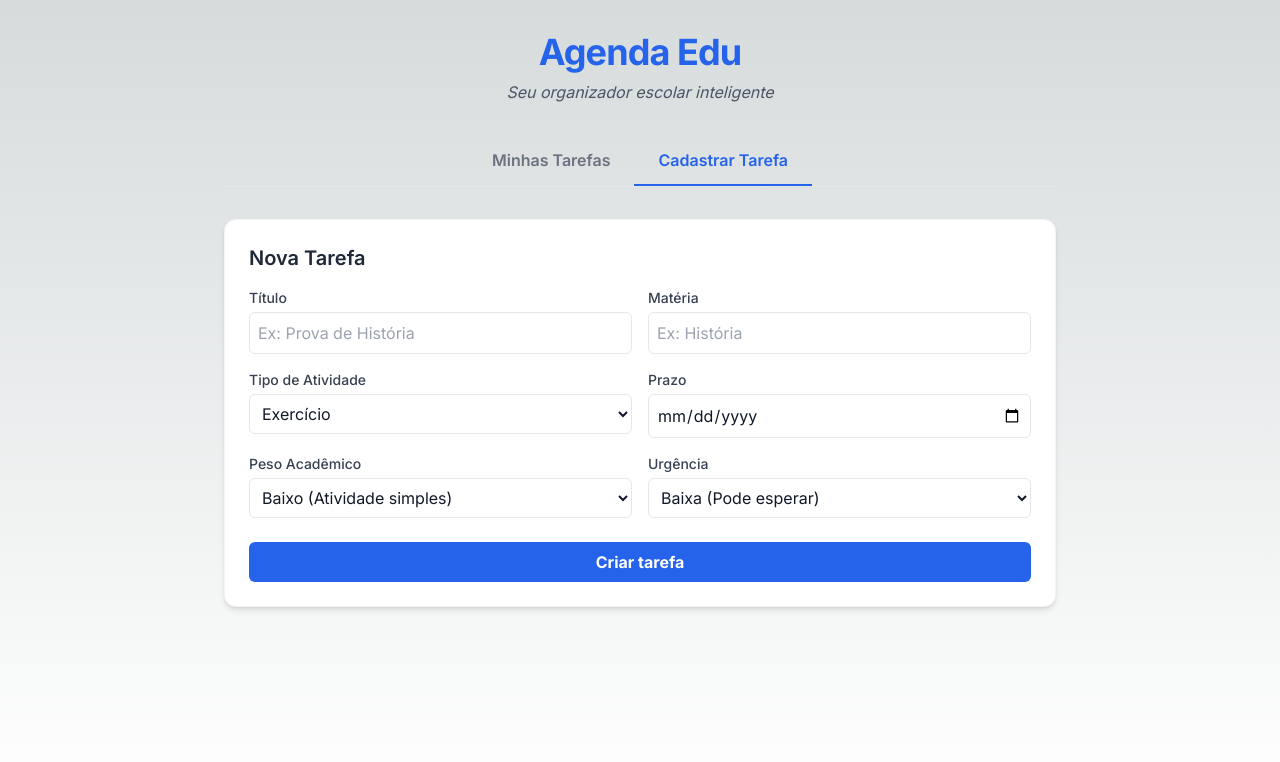
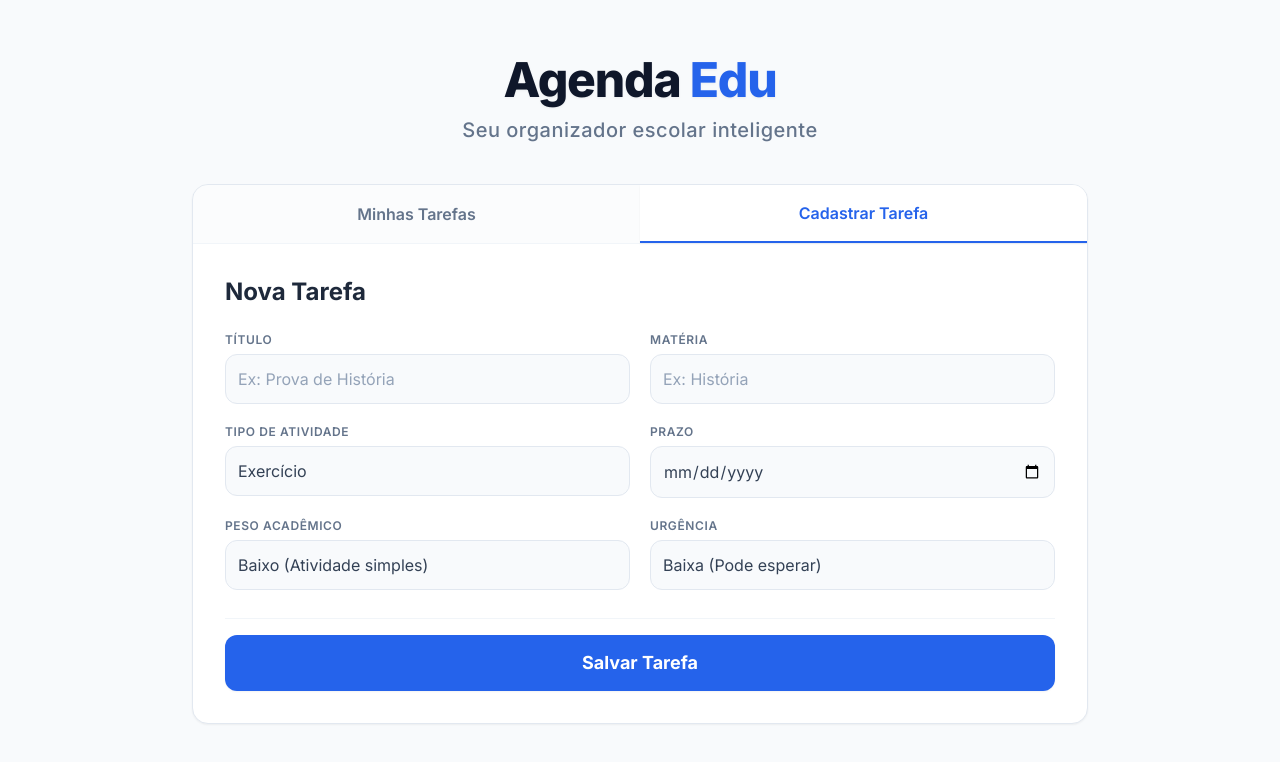
Before and after one commit to jrcosta/projeto-avaliativo-m12-eneri-agendaedu, a Next.js app: page / in a window 1280 px wide. Both pictures are taken after a click on the button "Cadastrar Tarefa". Shown: the top 762 px of the page. Built offline with nearby package versions, Linux system fonts and the light colour scheme.

Commit message:
refactor: moderniza interface seguindo diretrizes do prompt
Aplica Tailwind moderno (SaaS-like), refaz abas, inputs e cards, e adiciona melhor empty state.

```diff
--- a/src/app/page.tsx
+++ b/src/app/page.tsx
@@ -33,55 +33,90 @@ export default function HomePage() {
   };
 
   return (
-    <main className="min-h-screen p-8 max-w-4xl mx-auto space-y-8">
-      <header className="text-center space-y-2">
-        <h1 className="text-4xl font-bold tracking-tight text-blue-600">Agenda Edu</h1>
-        <p className="text-gray-600 italic">Seu organizador escolar inteligente</p>
+    <main className="min-h-screen bg-slate-50 text-slate-800 p-4 md:p-8 flex flex-col items-center">
+      <div className="w-full max-w-4xl space-y-8">
+        <header className="text-center space-y-3 pt-6 pb-2">
+          <h1 className="text-4xl md:text-5xl font-extrabold tracking-tight text-slate-900 drop-shadow-sm">
+            Agenda <span className="text-blue-600">Edu</span>
+          </h1>
+          <p className="text-slate-500 text-lg md:text-xl font-medium tracking-wide">
+            Seu organizador escolar inteligente
+          </p>
         </header>
 
-      <div className="flex justify-center border-b border-gray-200">
+        <div className="bg-white rounded-2xl shadow-sm border border-slate-200 overflow-hidden">
+          <div className="flex border-b border-slate-100 bg-slate-50/50">
             <button
               onClick={() => setActiveTab("list")}
-          className={`px-6 py-3 font-semibold transition-colors border-b-2 ${
+              className={`flex-1 py-4 text-sm md:text-base font-semibold transition-all duration-200 ${
                 activeTab === "list"
-              ? "border-blue-600 text-blue-600"
-              : "border-transparent text-gray-500 hover:text-gray-700 hover:border-gray-300"
+                  ? "text-blue-600 bg-white border-b-2 border-blue-600 shadow-sm"
+                  : "text-slate-500 hover:text-slate-700 hover:bg-slate-100"
               }`}
             >
               Minhas Tarefas
             </button>
             <button
               onClick={() => setActiveTab("create")}
-          className={`px-6 py-3 font-semibold transition-colors border-b-2 ${
+              className={`flex-1 py-4 text-sm md:text-base font-semibold transition-all duration-200 ${
                 activeTab === "create"
-              ? "border-blue-600 text-blue-600"
-              : "border-transparent text-gray-500 hover:text-gray-700 hover:border-gray-300"
+                  ? "text-blue-600 bg-white border-b-2 border-blue-600 shadow-sm"
+                  : "text-slate-500 hover:text-slate-700 hover:bg-slate-100"
               }`}
             >
               Cadastrar Tarefa
             </button>
           </div>
 
-      <div className="mt-8">
+          <div className="p-6 md:p-8">
             {activeTab === "create" ? (
-          <div className="bg-white p-6 rounded-xl shadow-md border border-gray-100">
-            <h2 className="text-xl font-semibold mb-4 text-gray-800">Nova Tarefa</h2>
+              <div className="animate-in fade-in slide-in-from-bottom-2 duration-300">
+                <h2 className="text-2xl font-bold text-slate-800 mb-6">Nova Tarefa</h2>
                 <TaskForm onSuccess={handleSuccess} />
               </div>
             ) : (
-          <div className="space-y-4">
+              <div className="space-y-6 animate-in fade-in slide-in-from-bottom-2 duration-300">
+                <div className="flex items-center justify-between">
+                  <h2 className="text-2xl font-bold text-slate-800">Minhas Tarefas</h2>
+                  <span className="bg-blue-100 text-blue-700 py-1 px-3 rounded-full text-xs font-bold">
+                    {tasks.length} {tasks.length === 1 ? 'tarefa' : 'tarefas'}
+                  </span>
+                </div>
+
                 {loading ? (
-              <p className="text-center text-gray-500">Carregando tarefas...</p>
+                  <div className="flex justify-center py-12">
+                    <div className="animate-pulse flex space-x-2">
+                      <div className="w-3 h-3 bg-blue-400 rounded-full"></div>
+                      <div className="w-3 h-3 bg-blue-400 rounded-full"></div>
+                      <div className="w-3 h-3 bg-blue-400 rounded-full"></div>
+                    </div>
+                  </div>
                 ) : tasks.length > 0 ? (
                   <TaskBoard tasks={tasks} />
                 ) : (
-              <div className="text-center py-12 border-2 border-dashed rounded-xl border-gray-200">
-                <p className="text-gray-400">Nenhuma tarefa cadastrada ainda.</p>
+                  <div className="flex flex-col items-center justify-center py-16 text-center bg-slate-50 rounded-xl border border-dashed border-slate-200">
+                    <div className="bg-white p-4 rounded-full shadow-sm mb-4">
+                      <svg className="w-8 h-8 text-blue-500" fill="none" viewBox="0 0 24 24" stroke="currentColor">
+                        <path strokeLinecap="round" strokeLinejoin="round" strokeWidth={2} d="M9 5H7a2 2 0 00-2 2v12a2 2 0 002 2h10a2 2 0 002-2V7a2 2 0 00-2-2h-2M9 5a2 2 0 002 2h2a2 2 0 002-2M9 5a2 2 0 012-2h2a2 2 0 012 2m-3 7h3m-3 4h3m-6-4h.01M9 16h.01" />
+                      </svg>
+                    </div>
+                    <h3 className="text-lg font-semibold text-slate-700 mb-1">Nenhuma tarefa por aqui</h3>
+                    <p className="text-slate-500 max-w-sm">
+                      Você ainda não cadastrou nenhuma tarefa. Clique na aba acima para organizar seus estudos!
+                    </p>
+                    <button
+                      onClick={() => setActiveTab("create")}
+                      className="mt-6 text-sm font-medium text-blue-600 hover:text-blue-700 hover:underline transition-all"
+                    >
+                      Criar primeira tarefa &rarr;
+                    </button>
                   </div>
                 )}
               </div>
             )}
           </div>
+        </div>
+      </div>
     </main>
   );
 }
--- a/src/presentation/components/tasks/task-form.tsx
+++ b/src/presentation/components/tasks/task-form.tsx
@@ -55,38 +55,41 @@ export function TaskForm({ onSuccess }: TaskFormProps) {
   return (
     <div className="space-y-4">
       {error && (
-        <div className="p-3 bg-red-100 border border-red-200 text-red-700 rounded-md text-sm">
+        <div className="p-4 bg-red-50 border-l-4 border-red-500 text-red-700 rounded-r-md text-sm font-medium flex items-start">
+          <svg className="w-5 h-5 mr-2 flex-shrink-0" fill="currentColor" viewBox="0 0 20 20">
+            <path fillRule="evenodd" d="M10 18a8 8 0 100-16 8 8 0 000 16zM8.707 7.293a1 1 0 00-1.414 1.414L8.586 10l-1.293 1.293a1 1 0 101.414 1.414L10 11.414l1.293 1.293a1 1 0 001.414-1.414L11.414 10l1.293-1.293a1 1 0 00-1.414-1.414L10 8.586 8.707 7.293z" clipRule="evenodd" />
+          </svg>
           {error}
         </div>
       )}
       <form
         aria-label="Nova tarefa escolar"
-        className="grid grid-cols-1 md:grid-cols-2 gap-4"
+        className="grid grid-cols-1 md:grid-cols-2 gap-5"
         onSubmit={handleSubmit}
       >
-        <div className="flex flex-col gap-1">
-          <label className="text-sm font-medium text-gray-700">Título</label>
+        <div className="flex flex-col gap-1.5">
+          <label className="text-xs font-semibold text-slate-500 uppercase tracking-wider">Título</label>
           <input
             name="title"
             required
             placeholder="Ex: Prova de História"
-            className="p-2 border rounded-md focus:ring-2 focus:ring-blue-500 outline-none text-gray-900"
+            className="p-3 bg-slate-50 border border-slate-200 rounded-xl focus:ring-2 focus:ring-blue-500 focus:border-blue-500 outline-none transition-all text-slate-700 placeholder-slate-400"
           />
         </div>
-        <div className="flex flex-col gap-1">
-          <label className="text-sm font-medium text-gray-700">Matéria</label>
+        <div className="flex flex-col gap-1.5">
+          <label className="text-xs font-semibold text-slate-500 uppercase tracking-wider">Matéria</label>
           <input
             name="subject"
             required
             placeholder="Ex: História"
-            className="p-2 border rounded-md focus:ring-2 focus:ring-blue-500 outline-none text-gray-900"
+            className="p-3 bg-slate-50 border border-slate-200 rounded-xl focus:ring-2 focus:ring-blue-500 focus:border-blue-500 outline-none transition-all text-slate-700 placeholder-slate-400"
           />
         </div>
-        <div className="flex flex-col gap-1">
-          <label className="text-sm font-medium text-gray-700">Tipo de Atividade</label>
+        <div className="flex flex-col gap-1.5">
+          <label className="text-xs font-semibold text-slate-500 uppercase tracking-wider">Tipo de Atividade</label>
           <select
             name="type"
-            className="p-2 border rounded-md focus:ring-2 focus:ring-blue-500 outline-none bg-white text-gray-900"
+            className="p-3 bg-slate-50 border border-slate-200 rounded-xl focus:ring-2 focus:ring-blue-500 focus:border-blue-500 outline-none transition-all text-slate-700 appearance-none"
           >
             <option value="exercise">Exercício</option>
             <option value="assignment">Trabalho</option>
@@ -95,44 +98,52 @@ export function TaskForm({ onSuccess }: TaskFormProps) {
             <option value="other">Outro</option>
           </select>
         </div>
-        <div className="flex flex-col gap-1">
-          <label className="text-sm font-medium text-gray-700">Prazo</label>
+        <div className="flex flex-col gap-1.5">
+          <label className="text-xs font-semibold text-slate-500 uppercase tracking-wider">Prazo</label>
           <input
             name="dueDate"
             type="date"
             required
-            className="p-2 border rounded-md focus:ring-2 focus:ring-blue-500 outline-none text-gray-900"
+            className="p-3 bg-slate-50 border border-slate-200 rounded-xl focus:ring-2 focus:ring-blue-500 focus:border-blue-500 outline-none transition-all text-slate-700"
           />
         </div>
-        <div className="flex flex-col gap-1">
-          <label className="text-sm font-medium text-gray-700">Peso Acadêmico</label>
+        <div className="flex flex-col gap-1.5">
+          <label className="text-xs font-semibold text-slate-500 uppercase tracking-wider">Peso Acadêmico</label>
           <select
             name="weight"
-            className="p-2 border rounded-md focus:ring-2 focus:ring-blue-500 outline-none bg-white text-gray-900"
+            className="p-3 bg-slate-50 border border-slate-200 rounded-xl focus:ring-2 focus:ring-blue-500 focus:border-blue-500 outline-none transition-all text-slate-700 appearance-none"
           >
             <option value="low">Baixo (Atividade simples)</option>
             <option value="medium">Médio (Trabalho/Seminário)</option>
             <option value="high">Alto (Prova/Projeto Final)</option>
           </select>
         </div>
-        <div className="flex flex-col gap-1">
-          <label className="text-sm font-medium text-gray-700">Urgência</label>
+        <div className="flex flex-col gap-1.5">
+          <label className="text-xs font-semibold text-slate-500 uppercase tracking-wider">Urgência</label>
           <select
             name="urgency"
-            className="p-2 border rounded-md focus:ring-2 focus:ring-blue-500 outline-none bg-white text-gray-900"
+            className="p-3 bg-slate-50 border border-slate-200 rounded-xl focus:ring-2 focus:ring-blue-500 focus:border-blue-500 outline-none transition-all text-slate-700 appearance-none"
           >
             <option value="low">Baixa (Pode esperar)</option>
             <option value="medium">Média (Atenção necessária)</option>
             <option value="high">Alta (Imediata)</option>
           </select>
         </div>
-        <div className="md:col-span-2 pt-2">
+        <div className="md:col-span-2 pt-4 mt-2 border-t border-slate-100">
           <button
             type="submit"
             disabled={loading}
-            className="w-full bg-blue-600 hover:bg-blue-700 disabled:bg-blue-300 text-white font-bold py-2 px-4 rounded-md transition-colors"
+            className="w-full bg-blue-600 hover:bg-blue-700 active:bg-blue-800 disabled:bg-blue-300 text-white font-bold py-3.5 px-4 rounded-xl transition-all shadow-sm hover:shadow text-lg flex justify-center items-center gap-2"
           >
-            {loading ? "Criando..." : "Criar tarefa"}
+            {loading ? (
+              <>
+                <svg className="animate-spin -ml-1 mr-2 h-5 w-5 text-white" xmlns="http://www.w3.org/2000/svg" fill="none" viewBox="0 0 24 24">
+                  <circle className="opacity-25" cx="12" cy="12" r="10" stroke="currentColor" strokeWidth="4"></circle>
+                  <path className="opacity-75" fill="currentColor" d="M4 12a8 8 0 018-8V0C5.373 0 0 5.373 0 12h4zm2 5.291A7.962 7.962 0 014 12H0c0 3.042 1.135 5.824 3 7.938l3-2.647z"></path>
+                </svg>
+                Salvando tarefa...
+              </>
+            ) : "Salvar Tarefa"}
           </button>
         </div>
       </form>
```
Also changed, not shown: src/presentation/components/tasks/task-card.tsx (+22 -10 lines), 1 other file (tests, documents, lock files or other folders). Lines whose indentation alone changed are shown as unchanged.
